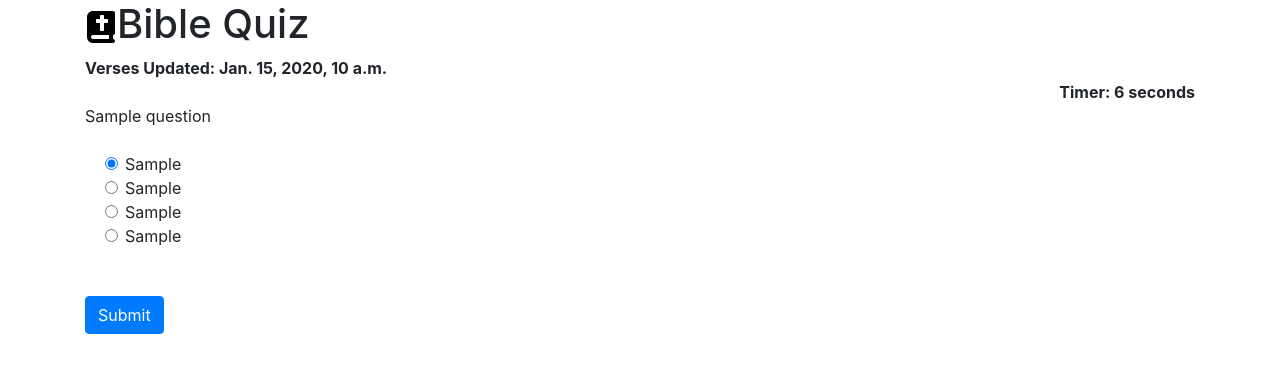
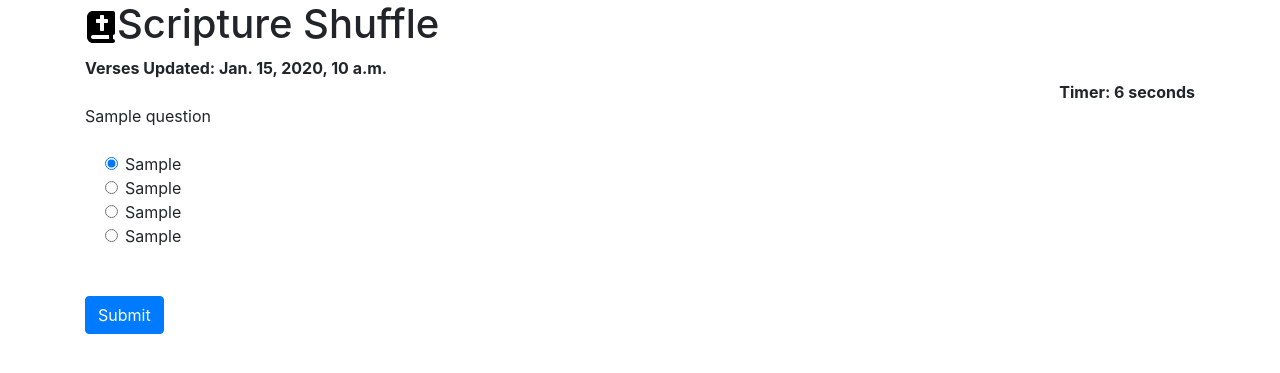
Before and after one commit to alfloyd71/ScriptureShuffle, a Django app: template quiz/templates/quiz/home.html in a window 1280 px wide. Shown: the part 56-429 px from the top of the page. Run offline with Django 3.2, Linux system fonts and the light colour scheme; the template is opened without the code that fills it: most values are stand-ins (such as "Sample title", 1, 10 or a date in 2020); some libraries are stand-ins or nearby versions.

Commit message:
set <h1> Title for 'home.html' to 'Scripture Shuffle'

```diff
--- a/quiz/templates/quiz/home.html
+++ b/quiz/templates/quiz/home.html
@@ -14,7 +14,7 @@ Scripture Shuffle - Take a Quiz on Bible Verses From the KJV Bible
     }
 </style>
 <div class="container ">
-<h1><img src="/static/bibleflashcardsjs/images/icons/book-bible-solid.svg">Bible Quiz</h1>
+<h1><img src="/static/bibleflashcardsjs/images/icons/book-bible-solid.svg">Scripture Shuffle</h1>
 
 {% if flag_dbempty %}
 {{ dbempty_message }}
```
